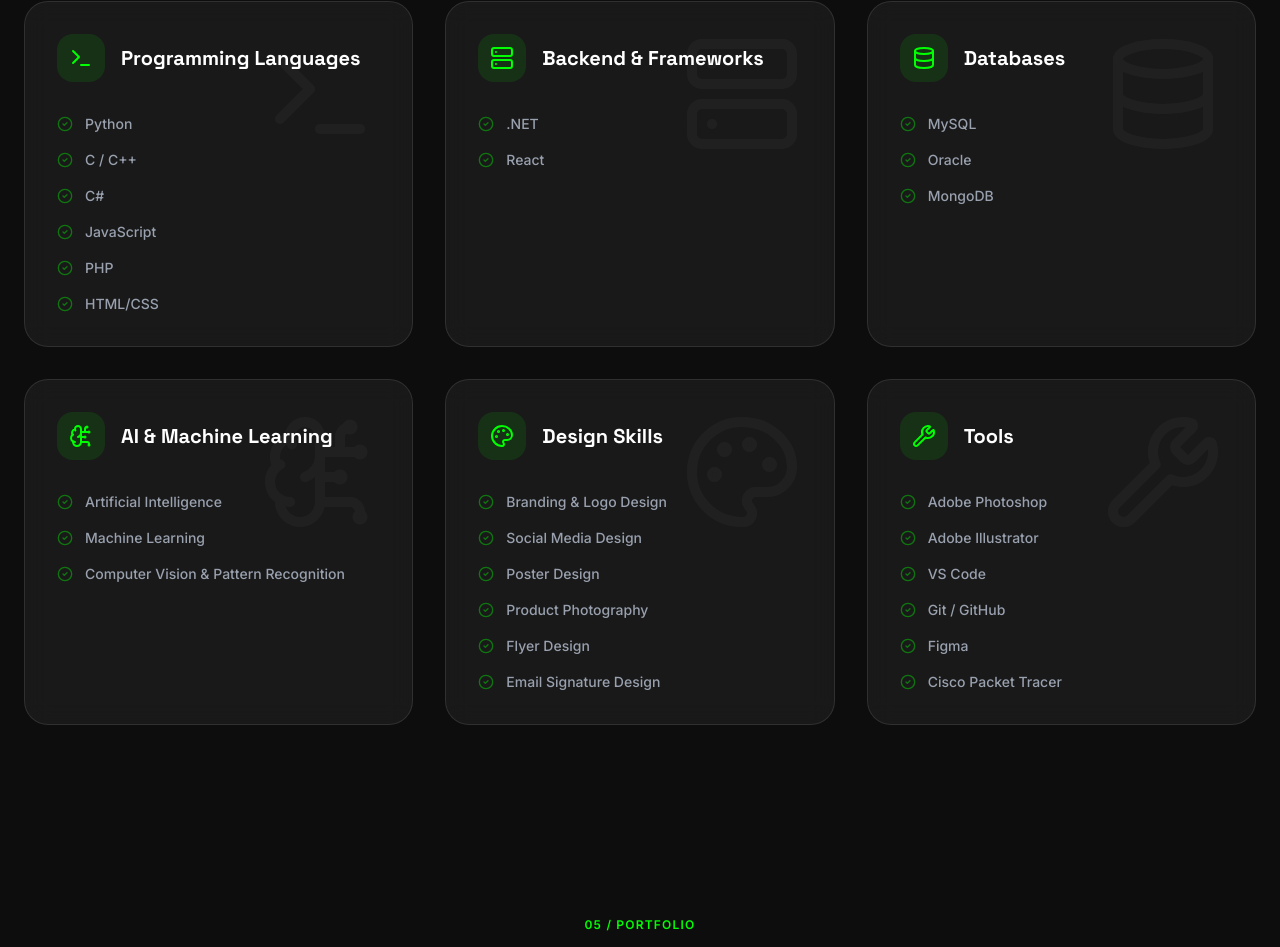
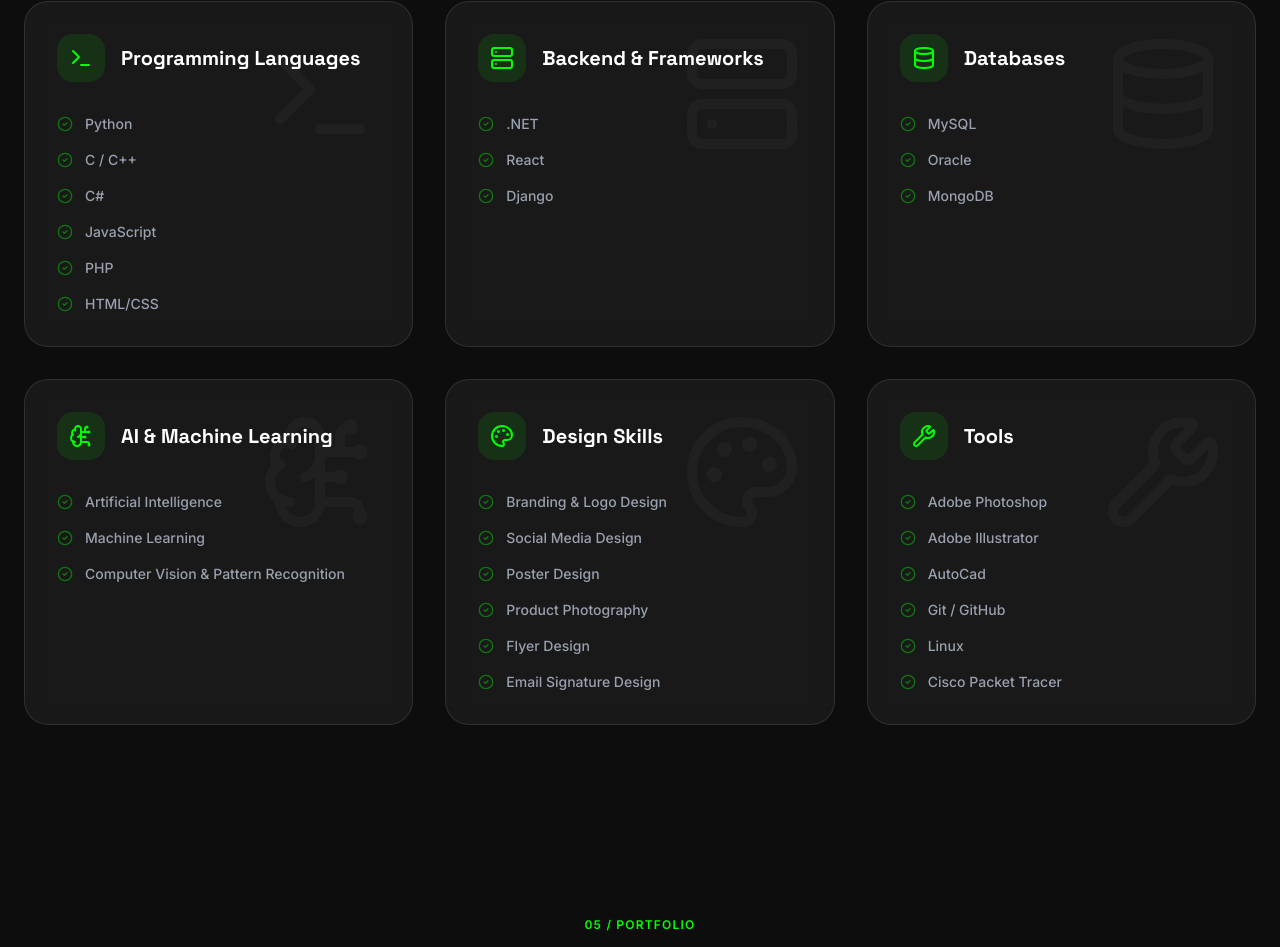
Before and after one commit to Hmanipulative9/Portfolio, a React (Vite) app: page / in a window 1280 px wide. Shown: the part 2725-3672 px from the top of the page. Built offline with nearby package versions, Linux system fonts and the light colour scheme.

Commit message:
Update skills section

```diff
--- a/src/components/Skills.tsx
+++ b/src/components/Skills.tsx
@@ -10,7 +10,7 @@ const skillCategories = [
   {
     title: 'Backend & Frameworks',
     icon: Server,
-    skills: ['.NET', 'React']
+    skills: ['.NET', 'React', 'Django']
   },
   {
     title: 'Databases',
@@ -30,7 +30,7 @@ const skillCategories = [
   {
     title: 'Tools',
     icon: Wrench,
-    skills: ['Adobe Photoshop', 'Adobe Illustrator', 'VS Code', 'Git / GitHub', 'Figma', 'Cisco Packet Tracer']
+    skills: ['Adobe Photoshop', 'Adobe Illustrator', 'AutoCad', 'Git / GitHub', 'Linux', 'Cisco Packet Tracer']
   }
 ];
 
```
